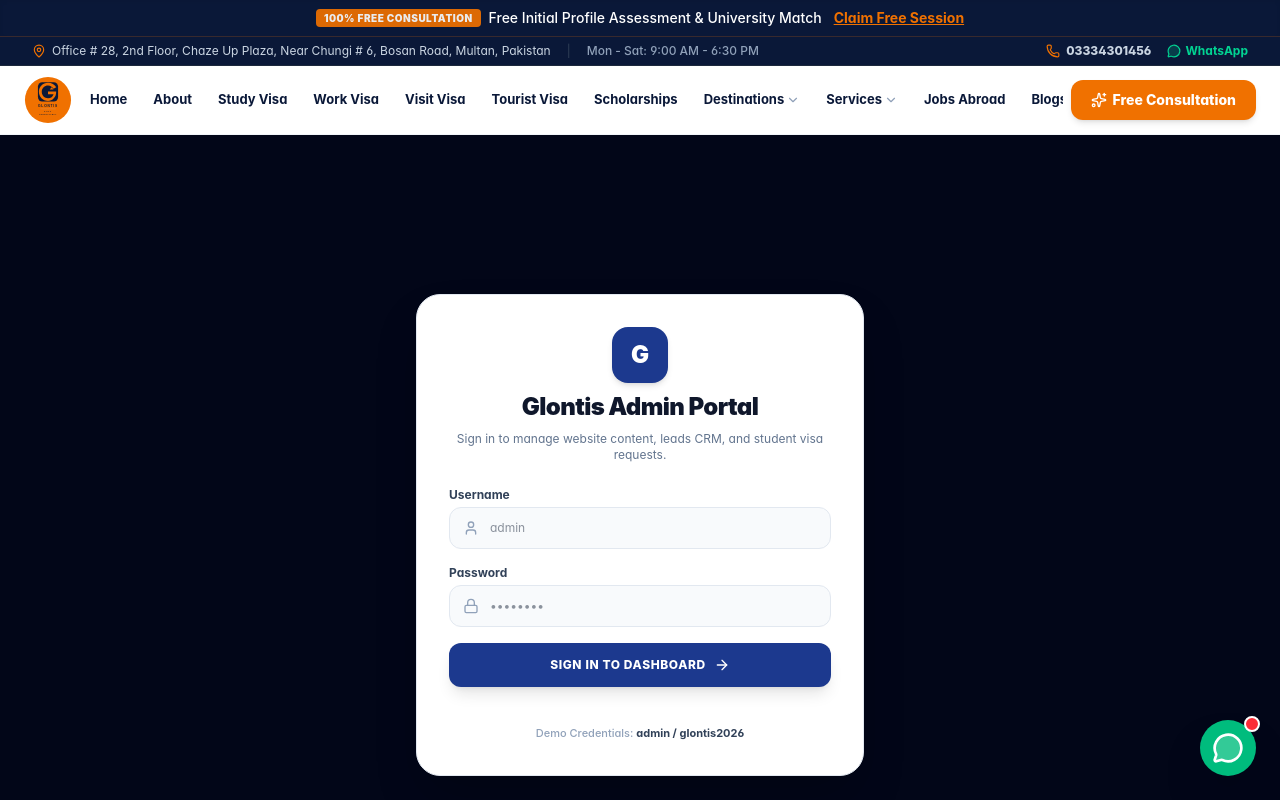
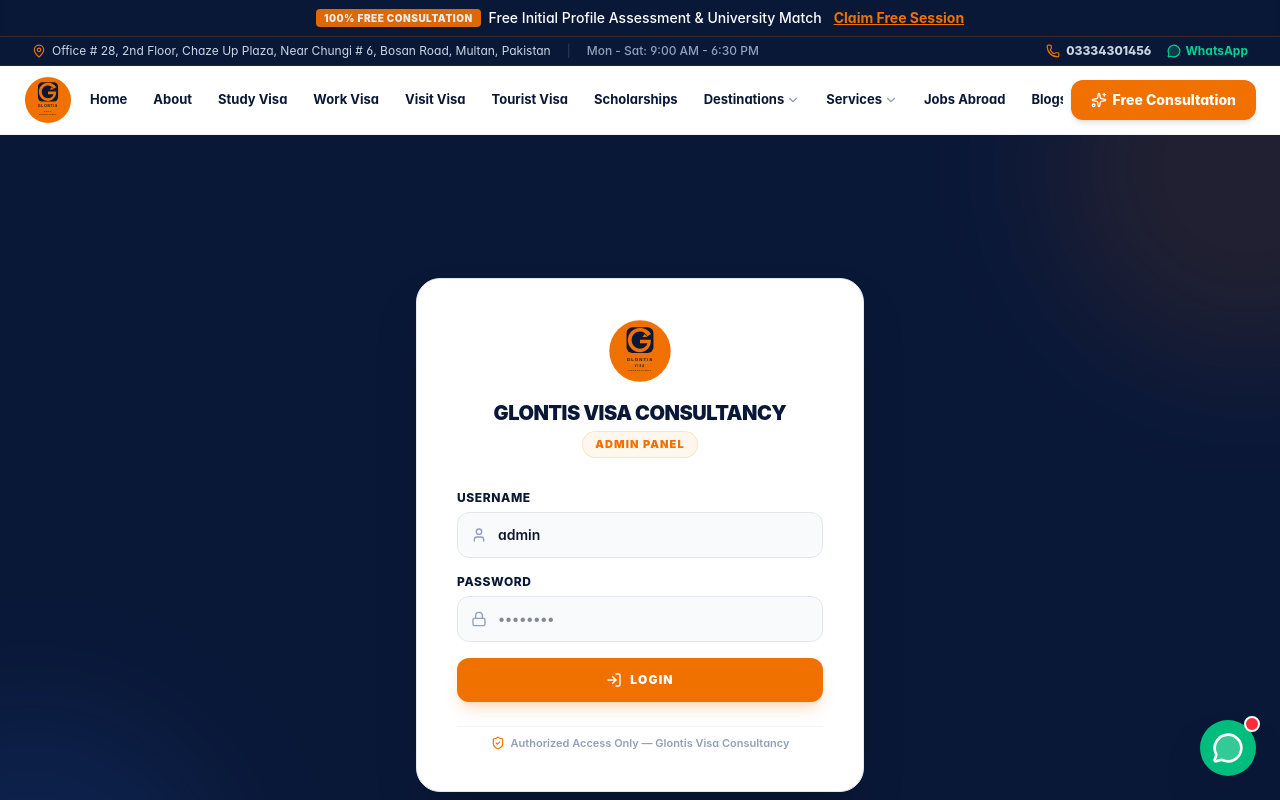
Before and after one commit to Hamad-Chishty/Glontis, a Next.js app: page /admin/login in a window 1280 px wide. Shown: the top 800 px of the page. Built offline with nearby package versions, Linux system fonts and the light colour scheme.

Commit message:
feat(admin): enhance login page UI and UX
Update login form styling with brand colors and improved layout. Refine error messaging for security and set default username for convenience.

```diff
--- a/app/admin/login/page.tsx
+++ b/app/admin/login/page.tsx
@@ -2,11 +2,11 @@
 
 import React, { useState } from 'react';
 import { useRouter } from 'next/navigation';
-import { ShieldCheck, Lock, User, ArrowRight } from 'lucide-react';
+import { Lock, User, LogIn, ShieldCheck } from 'lucide-react';
 
 export default function AdminLoginPage() {
   const router = useRouter();
-  const [username, setUsername] = useState('');
+  const [username, setUsername] = useState('admin');
   const [password, setPassword] = useState('');
   const [error, setError] = useState('');
 
@@ -16,34 +16,47 @@
       sessionStorage.setItem('glontis_admin_auth', 'true');
       router.push('/admin/dashboard');
     } else {
-      setError('Invalid username or password. Default login: admin / glontis2026');
+      setError('Invalid username or password. Please try again.');
     }
   };
 
   return (
-    <main className="min-h-screen bg-slate-950 flex items-center justify-center p-4">
-      <div className="w-full max-w-md bg-white rounded-3xl p-8 shadow-2xl space-y-6 border border-slate-200">
+    <main className="min-h-screen bg-[#0A1838] flex items-center justify-center p-4 relative overflow-hidden font-sans">
+      {/* Subtle Background Elements */}
+      <div className="absolute -top-40 -right-40 w-96 h-96 bg-[#F07100]/10 rounded-full blur-3xl pointer-events-none" />
+      <div className="absolute -bottom-40 -left-40 w-96 h-96 bg-blue-500/10 rounded-full blur-3xl pointer-events-none" />
+
+      <div className="w-full max-w-md bg-white rounded-3xl p-8 sm:p-10 shadow-2xl space-y-6 border border-slate-200 relative z-10">
+        {/* Branding & Logo */}
         <div className="text-center space-y-2">
-          <div className="w-14 h-14 bg-blue-900 rounded-2xl flex items-center justify-center text-white font-black text-2xl mx-auto shadow-md">
-            G
+          {/* eslint-disable-next-line @next/next/no-img-element */}
+          <img
+            src="/glontis-logo.svg"
+            alt="Glontis Visa Consultancy"
+            className="h-14 sm:h-16 w-auto mx-auto object-contain"
+          />
+          <div className="pt-2">
+            <h1 className="text-lg sm:text-xl font-black text-[#0A1838] tracking-tight uppercase">
+              Glontis Visa Consultancy
+            </h1>
+            <span className="inline-block mt-1 text-[11px] font-black uppercase tracking-widest text-[#F07100] bg-orange-50 px-3 py-1 rounded-full border border-orange-200/60">
+              Admin Panel
+            </span>
           </div>
-          <h1 className="text-2xl font-black text-slate-900 tracking-tight">
-            Glontis Admin Portal
-          </h1>
-          <p className="text-xs text-slate-500">
-            Sign in to manage website content, leads CRM, and student visa requests.
-          </p>
         </div>
 
-        <form onSubmit={handleLogin} className="space-y-4">
+        {/* Login Form */}
+        <form onSubmit={handleLogin} className="space-y-4 pt-2">
           {error && (
-            <div className="p-3 rounded-xl bg-red-50 text-red-700 text-xs font-bold border border-red-200">
+            <div className="p-3.5 rounded-xl bg-red-50 text-red-700 text-xs font-bold border border-red-200 text-center animate-in fade-in">
               {error}
             </div>
           )}
 
           <div>
-            <label className="block text-xs font-bold text-slate-700 mb-1">Username</label>
+            <label className="block text-xs font-extrabold text-[#0A1838] uppercase tracking-wider mb-1.5">
+              Username
+            </label>
             <div className="relative">
               <User className="w-4 h-4 text-slate-400 absolute left-3.5 top-1/2 -translate-y-1/2" />
               <input
@@ -52,13 +65,15 @@
                 value={username}
                 onChange={(e) => setUsername(e.target.value)}
                 placeholder="admin"
-                className="w-full text-xs pl-10 pr-3 py-3 rounded-xl border border-slate-200 focus:outline-none focus:ring-2 focus:ring-blue-900 bg-slate-50"
+                className="w-full text-sm pl-10 pr-4 py-3 rounded-xl border border-slate-200 focus:outline-none focus:ring-2 focus:ring-[#F07100] focus:border-transparent bg-slate-50 text-slate-900 font-semibold transition-all"
               />
             </div>
           </div>
 
           <div>
-            <label className="block text-xs font-bold text-slate-700 mb-1">Password</label>
+            <label className="block text-xs font-extrabold text-[#0A1838] uppercase tracking-wider mb-1.5">
+              Password
+            </label>
             <div className="relative">
               <Lock className="w-4 h-4 text-slate-400 absolute left-3.5 top-1/2 -translate-y-1/2" />
               <input
@@ -67,24 +82,23 @@
                 value={password}
                 onChange={(e) => setPassword(e.target.value)}
                 placeholder="••••••••"
-                className="w-full text-xs pl-10 pr-3 py-3 rounded-xl border border-slate-200 focus:outline-none focus:ring-2 focus:ring-blue-900 bg-slate-50"
+                className="w-full text-sm pl-10 pr-4 py-3 rounded-xl border border-slate-200 focus:outline-none focus:ring-2 focus:ring-[#F07100] focus:border-transparent bg-slate-50 text-slate-900 font-semibold transition-all"
               />
             </div>
           </div>
 
           <button
             type="submit"
-            className="w-full py-3.5 rounded-xl bg-blue-900 hover:bg-blue-800 text-white font-extrabold text-xs uppercase tracking-wider transition-all flex items-center justify-center gap-2 shadow-lg"
+            className="w-full py-3.5 rounded-xl bg-[#F07100] hover:bg-[#d96600] text-white font-black text-xs uppercase tracking-widest transition-all flex items-center justify-center gap-2 shadow-lg shadow-orange-500/20 active:scale-[0.99] mt-2"
           >
-            <span>Sign In to Dashboard</span>
-            <ArrowRight className="w-4 h-4" />
+            <LogIn className="w-4 h-4" />
+            <span>Login</span>
           </button>
         </form>
 
-        <div className="text-center pt-2">
-          <span className="text-[11px] text-slate-400 font-medium">
-            Demo Credentials: <strong className="text-slate-700">admin / glontis2026</strong>
-          </span>
+        <div className="pt-2 text-center border-t border-slate-100 flex items-center justify-center gap-1.5 text-[11px] text-slate-400 font-semibold">
+          <ShieldCheck className="w-3.5 h-3.5 text-[#F07100]" />
+          <span>Authorized Access Only — Glontis Visa Consultancy</span>
         </div>
       </div>
     </main>
```
